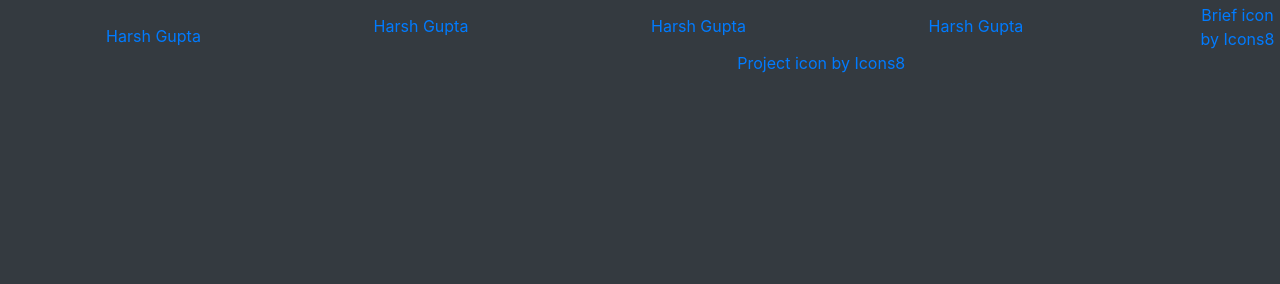
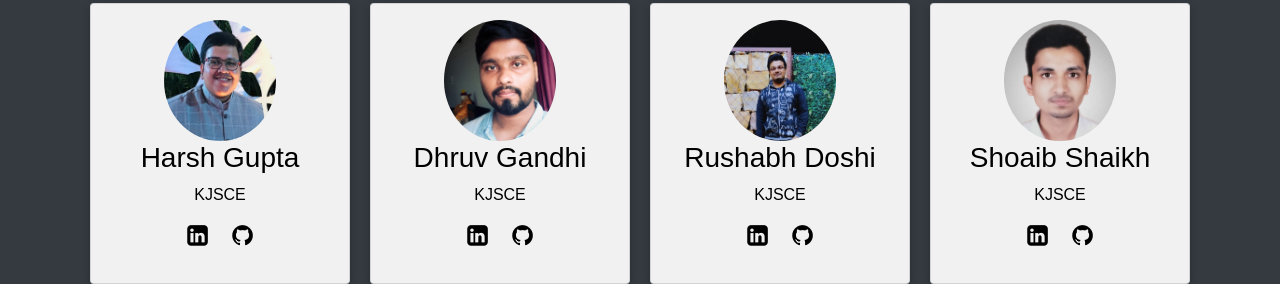
Before and after one commit to guptaharshnavin/AbstractIt-Extractive-Text-Summarizer, a Flask app: template Flask/templates/dev_team.html in a window 1280 px wide. Shown: the part 835-1119 px from the top of the page. Before the commit the page ends 908 px from the top, so only its background shows below. Run offline with Flask 2, Linux system fonts and the light colour scheme; the template is opened without the code that fills it, so the values that code supplies are empty; some libraries are stand-ins or nearby versions.

Commit message:
Profile Badges Updated

```diff
--- a/Flask/templates/dev_team.html
+++ b/Flask/templates/dev_team.html
@@ -10,27 +10,127 @@
   		<script src="https://cdnjs.cloudflare.com/ajax/libs/popper.js/1.16.0/umd/popper.min.js"></script>
   		<script src="https://maxcdn.bootstrapcdn.com/bootstrap/4.5.0/js/bootstrap.min.js"></script>
   		<script type="text/javascript" src="https://platform.linkedin.com/badges/js/profile.js" async defer></script>
+
+  		<style>
+* {
+  box-sizing: border-box;
+}
+
+body {
+  font-family: Arial, Helvetica, sans-serif;
+}
+
+/* Float four columns side by side */
+.column {
+  float: left;
+  width: 25%;
+  padding: 0 10px;
+}
+
+/* Remove extra left and right margins, due to padding */
+.row {margin: 0 -5px;}
+
+/* Clear floats after the columns */
+.row:after {
+  content: "";
+  display: table;
+  clear: both;
+}
+
+/* Responsive columns */
+@media screen and (max-width: 600px) {
+  .column {
+    width: 100%;
+    display: block;
+    margin-bottom: 20px;
+  }
+}
+
+/* Style the counter cards */
+.card {
+  box-shadow: 0 4px 8px 0 rgba(0, 0, 0, 0.2);
+  padding: 16px;
+  text-align: center;
+  background-color: #f1f1f1;
+  color: black;
+}
+img{
+  max-width: 50%;
+  border-radius: 50%;
+  align-self: center;
+}
+
+</style>
+
 	</head>
 	<body class='bg-dark'>
 		<div class="jumbotron text-center bg-dark">
   			<h1 class="text-warning"><img src="https://img.icons8.com/plasticine/100/000000/brief.png"/> SumItUp : Extractive Text Summarizer</h1>
-  			<a href="https://github.com/guptaharshnavin/Graduate-Admission-Chance-Forecaster" class='btn btn-outline-warning'>Project Repository <i class="fa fa-github"></i></a>
-    		<a href="https://www.linkedin.com/in/harsh-gupta-b24a93185/" class="btn btn-outline-warning">Development Team</a>
+  			<a href="https://github.com/guptaharshnavin/SumItUp-Extractive-Text-Summarizer" class='btn btn-outline-warning'>Project Repository <i class="fa fa-github"></i></a>
+    		<a href="dev_team.html" class="btn btn-outline-warning">Development Team</a>
 		</div>
 		<div class="container text-white content-center">
 			<div class="row">
 				<h2 class="text-warning text-center col-sm-12"><img src="https://img.icons8.com/color/48/000000/project.png"/> Project Development Team</h2>
 			</div>
 			<br>
-			<div style="width:100%;">
-				<div class="LI-profile-badge"  style="float:left;width:23%;margin:1%;padding:10px" data-version="v1" data-size="large" data-locale="en_US" data-type="vertical" data-theme="dark" data-vanity="harsh-gupta-b24a93185"><a class="LI-simple-link" href='https://in.linkedin.com/in/harsh-gupta-b24a93185?trk=profile-badge'>Harsh Gupta</a></div>
-				<div class="LI-profile-badge"  style="float:left;width:23%;margin:1%;" data-version="v1" data-size="large" data-locale="en_US" data-type="vertical" data-theme="dark" data-vanity="harsh-gupta-b24a93185"><a class="LI-simple-link" href='https://in.linkedin.com/in/harsh-gupta-b24a93185?trk=profile-badge'>Harsh Gupta</a></div>
-				<div class="LI-profile-badge"  style="float:left;width:23%;margin:1%;" data-version="v1" data-size="large" data-locale="en_US" data-type="vertical" data-theme="dark" data-vanity="harsh-gupta-b24a93185"><a class="LI-simple-link" href='https://in.linkedin.com/in/harsh-gupta-b24a93185?trk=profile-badge'>Harsh Gupta</a></div>
-				<div class="LI-profile-badge"  style="float:left;width:23%;margin:1%;" data-version="v1" data-size="large" data-locale="en_US" data-type="vertical" data-theme="dark" data-vanity="harsh-gupta-b24a93185"><a class="LI-simple-link" href='https://in.linkedin.com/in/harsh-gupta-b24a93185?trk=profile-badge'>Harsh Gupta</a></div>
+
+
+		<div class="row">
+		  <div class="column">
+		    <div class="card">
+		      <img src="harsh.jpg" alt="Harsh">
+		      <h3>Harsh Gupta</h3>
+		      <p>KJSCE</p>
+		      <p style="word-spacing: 20px;">
+			      <a href="https://www.linkedin.com/in/harsh-gupta-b24a93185"><i class="fa fa-linkedin-square" style="font-size:24px; color:black"></i></i></a>
+
+			      <a href="https://github.com/guptaharshnavin"><i class="fa fa-github" style="font-size:24px; color:black"></i></a>
+			   </p>
+		    </div>
+		  </div>
+
+		  <div class="column">
+		    <div class="card">
+		      <img src="dhruv.jpg" alt="Dhruv">
+		      <h3>Dhruv Gandhi</h3>
+		      <p>KJSCE</p>
+		      <p style="word-spacing: 20px;">
+			      <a href="https://www.linkedin.com/in/gandhidhruv"><i class="fa fa-linkedin-square" style="font-size:24px; color:black"></i></i></a>
+
+			      <a href="https://github.com/dhruvgandhi"><i class="fa fa-github" style="font-size:24px; color:black"></i></a>
+			   </p>
+		    </div>
+		  </div>
+
+		  <div class="column">
+		    <div class="card">
+		      <img src="Rushabh.jpg" alt="Rushabh">
+		      <h3>Rushabh Doshi</h3>
+		      <p>KJSCE</p>
+		      <p style="word-spacing: 20px;">
+			      <a href="https://www.linkedin.com/in/rushabh1998/"><i class="fa fa-linkedin-square" style="font-size:24px; color:black"></i></i></a>
+
+			      <a href="https://github.com/rush2hell"><i class="fa fa-github" style="font-size:24px; color:black"></i></a>
+			   </p>
+		    </div>
+		  </div>
+
+		  <div class="column">
+		    <div class="card">
+		      <img src="shoaib.jpg" alt="shoaib">
+		      <h3>Shoaib Shaikh</h3>
+		      <p>KJSCE</p>
+		      <p style="word-spacing: 20px;">
+			     <a href="https://www.linkedin.com/in/theshoaibshaikh/"><i class="fa fa-linkedin-square" style="font-size:24px; color:black"></i></i></a>
+
+			      <a href="https://github.com/theshoaibshaikh"><i class="fa fa-github" style="font-size:24px; color:black"></i></a>
+			   </p>
+		    </div>
+		  </div>
 		</div>
+
+
 		</div>
-		<div class='text-center text-white'><a href="https://icons8.com/icon/qGGl2WuDAF0Z/brief">Brief icon by Icons8</a></div>
-		<div class='text-center text-white'><a href="https://icons8.com/icon/104229/project">Project icon by Icons8</a></div>
-
 	</body>
 </html>
--- a/Flask/templates/index.html
+++ b/Flask/templates/index.html
@@ -13,8 +13,8 @@
 	<body class='bg-dark'>
 		<div class="jumbotron text-center bg-dark">
   			<h1 class="text-warning"><img src="https://img.icons8.com/plasticine/100/000000/brief.png"/> SumItUp : Extractive Text Summarizer</h1>
-  			<a href="https://github.com/guptaharshnavin/Graduate-Admission-Chance-Forecaster" class='btn btn-outline-warning'>Project Repository <i class="fa fa-github"></i></a>
-    		<a href="https://www.linkedin.com/in/harsh-gupta-b24a93185/" class="btn btn-outline-warning">Development Team</a>
+  			<a href="https://github.com/guptaharshnavin/SumItUp-Extractive-Text-Summarizer" class='btn btn-outline-warning'>Project Repository <i class="fa fa-github"></i></a>
+    		<a href="dev_team.html" class="btn btn-outline-warning">Development Team</a>
 		</div>
 		<div class="container text-white">
 		   <form action="{{ url_for('summarize')}}" method="post">
```
Also changed, not shown: Flask/templates/dhruv.jpg (added), Flask/templates/harsh.jpg (added), Flask/templates/rushabh.jpg (added), Flask/templates/shoaib.jpg (added).
